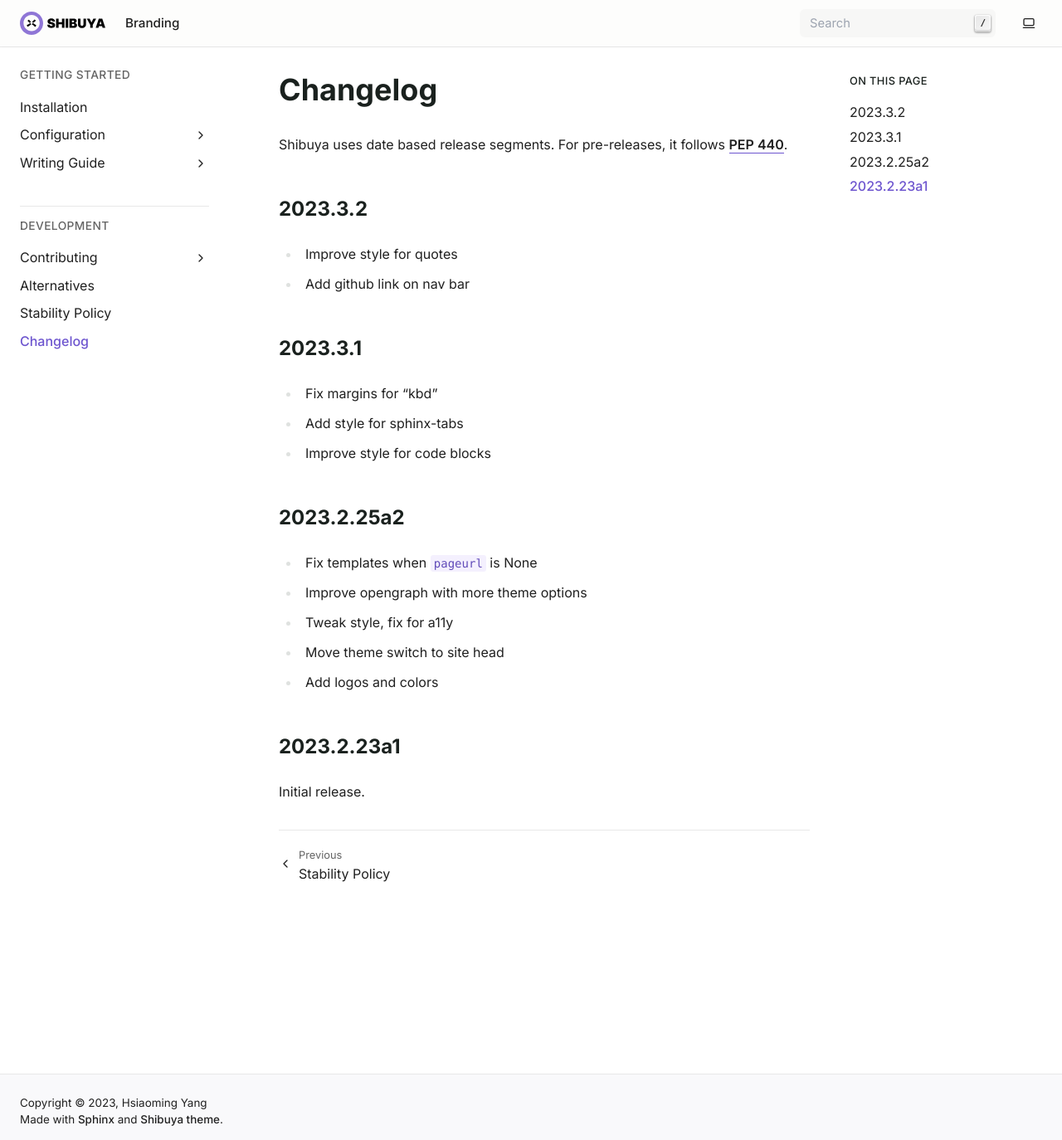
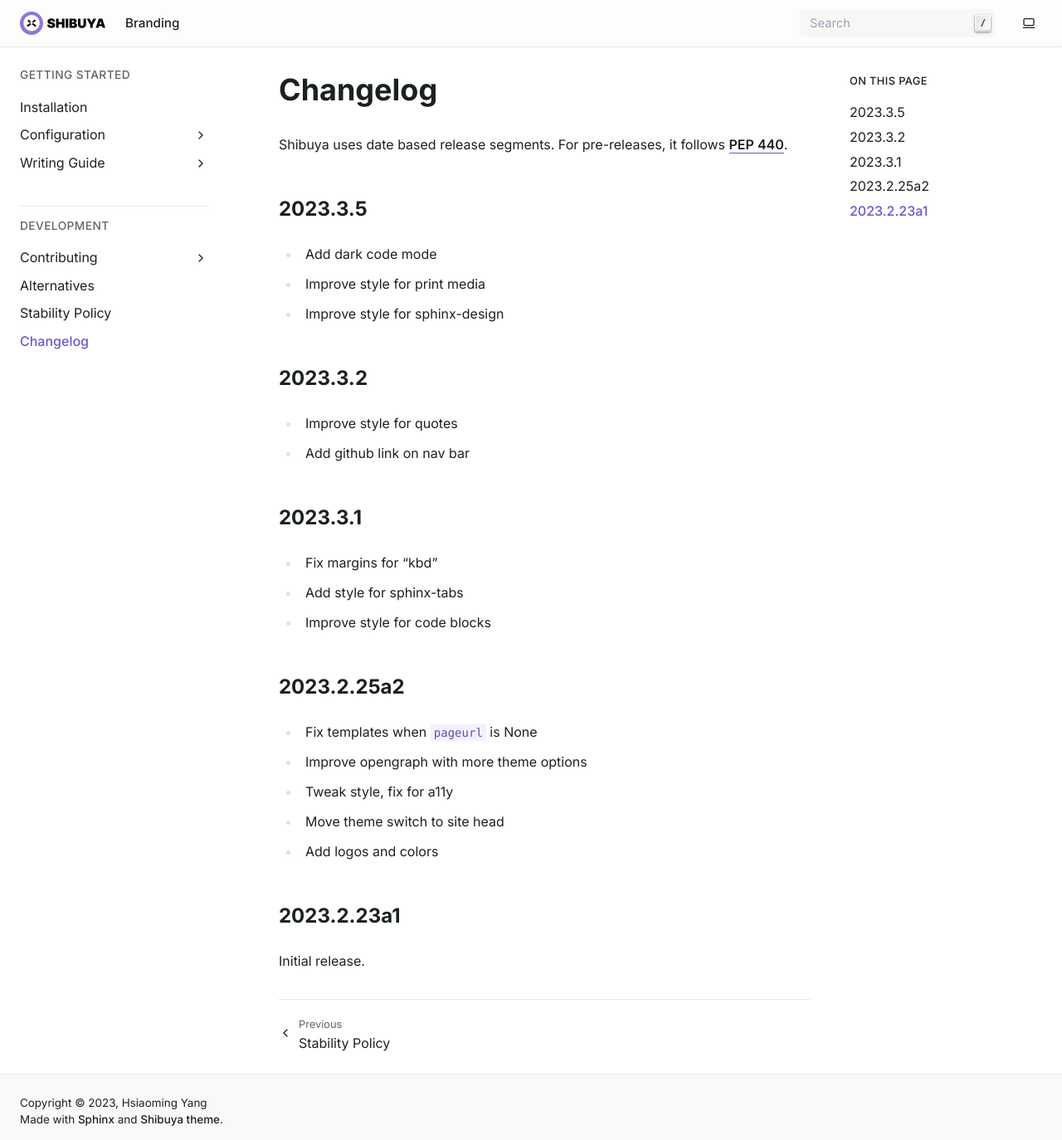
Before and after one commit to lepture/shibuya, a Sphinx documentation site: the page built from docs/changelog.rst, in a window 1280 px wide and 1374 px high. Shown: the whole window at 83% size. Built offline with Sphinx 7.4.7, drawn with Linux system fonts in a browser that asks for light colours.

Commit message:
chore: release 2023.3.5

```diff
--- a/docs/changelog.rst
+++ b/docs/changelog.rst
@@ -2,6 +2,15 @@ Changelog
 =========
 
 Shibuya uses date based release segments. For pre-releases, it follows :pep:`440`.
+
+
+2023.3.5
+--------
+
+- Add dark code mode
+- Improve style for print media
+- Improve style for sphinx-design
+
 
 2023.3.2
 --------
--- a/src/shibuya/__init__.py
+++ b/src/shibuya/__init__.py
@@ -15,7 +15,7 @@ from ._sphinx import (
     WrapLineFormatter,
 )
 
-__version__ = "2023.3.2"
+__version__ = "2023.3.5"
 
 shibuya_version = __version__
 
```
